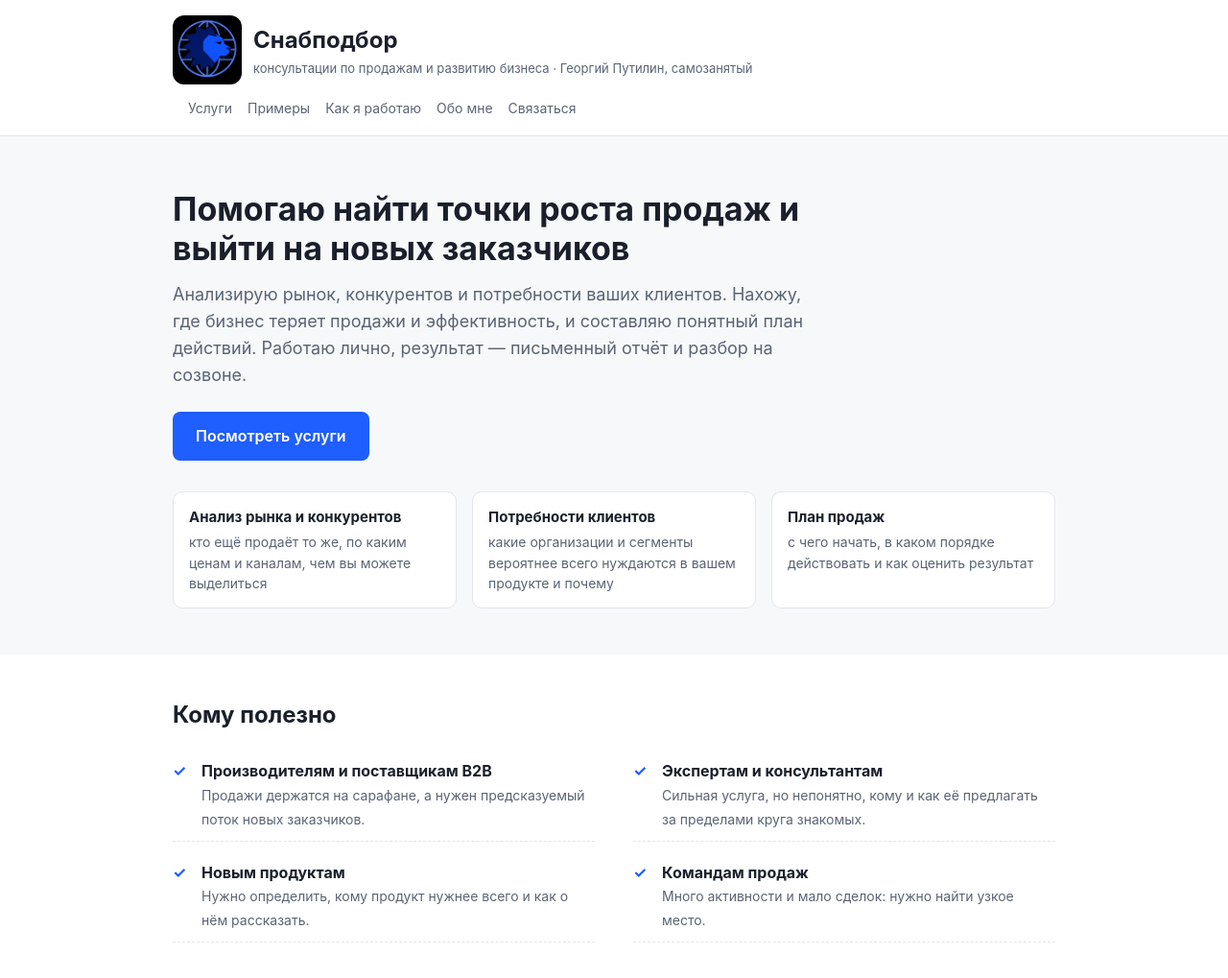
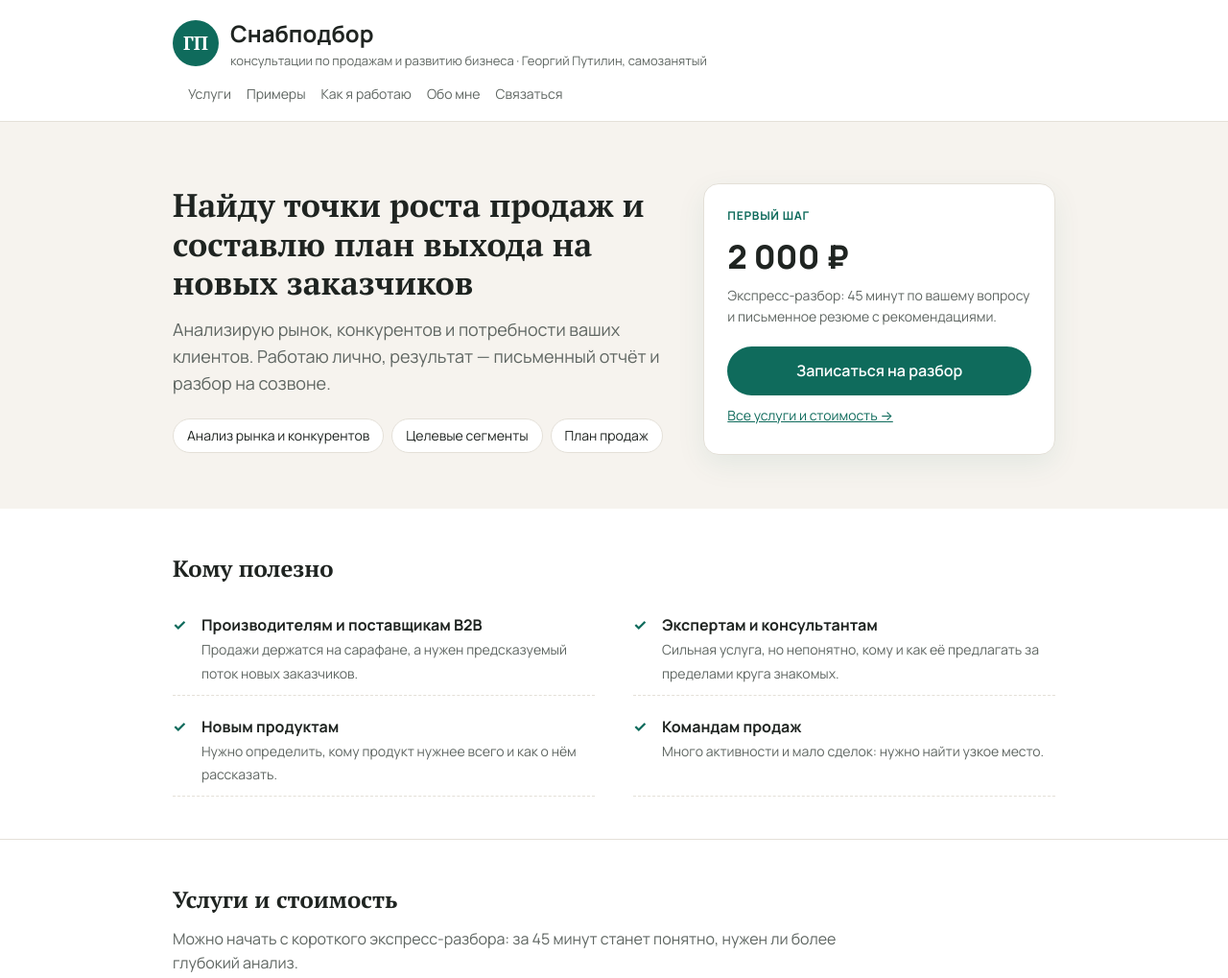
Before and after one commit to georgyputilin-ship-it/snabpodbor-site, a plain HTML site: page index.html in a window 1280 px wide. Shown: the top 1019 px of the page at 96% size. Drawn offline with Linux system fonts and the light colour scheme.

Commit message:
Новый визуал: палитра, шрифты, первый экран с входной услугой
Co-Authored-By: Claude Opus 5.5 <noreply@anthropic.com>
Claude-Session: https://claude.ai/code/session_01SDUXFQK8XoGqkB38rXii8V

```diff
--- a/index.html
+++ b/index.html
@@ -6,10 +6,11 @@
 <meta name="viewport" content="width=device-width, initial-scale=1">
 <title>Консультации по продажам и развитию бизнеса — Георгий Путилин</title>
 <meta name="description" content="Анализ рынка, конкурентов и потребностей клиентов, поиск точек роста продаж и эффективности, план выхода на новых заказчиков. Консультации лично, фиксированная стоимость.">
+<link rel="preconnect" href="https://fonts.googleapis.com"><link href="https://fonts.googleapis.com/css2?family=Manrope:wght@400;600;700;800&family=PT+Serif:wght@700&display=swap" rel="stylesheet">
 <style>
-  :root { --ink:#1a1f2b; --muted:#5b6475; --line:#e3e6ec; --accent:#1f5eff; --bg:#f7f8fa; --ok:#1a7f37; }
+  :root { --ink:#1f2421; --muted:#5f6662; --line:#e4e0d8; --accent:#0f6b5c; --bg:#f6f3ee; --ok:#0f6b5c; }
   * { box-sizing:border-box; }
-  body { margin:0; font-family:-apple-system,BlinkMacSystemFont,"Segoe UI",Roboto,Arial,sans-serif; color:var(--ink); background:#fff; line-height:1.55; }
+  body { margin:0; font-family:"Manrope",-apple-system,BlinkMacSystemFont,"Segoe UI",Roboto,Arial,sans-serif; color:var(--ink); background:#fff; line-height:1.55; }
   .wrap { max-width:960px; margin:0 auto; padding:0 20px; }
   a { color:var(--accent); }
   header { border-bottom:1px solid var(--line); padding:16px 0; }
@@ -23,7 +24,7 @@
   .lead { color:var(--muted); font-size:18px; max-width:680px; margin:0; }
   .btn { display:inline-block; background:var(--accent); color:#fff; text-decoration:none; font-weight:600; padding:13px 24px; border-radius:8px; margin-top:24px; border:0; cursor:pointer; font:inherit; font-weight:600; }
   .btn:hover { opacity:.9; }
-  .facts { display:grid; grid-template-columns:repeat(3,1fr); gap:16px; margin-top:32px; }
+  .facts-old { display:grid; grid-template-columns:repeat(3,1fr); gap:16px; margin-top:32px; }
   .facts div { background:#fff; border:1px solid var(--line); border-radius:10px; padding:14px 16px; font-size:14px; color:var(--muted); }
   .facts b { display:block; color:var(--ink); font-size:15px; margin-bottom:4px; }
   section { padding:44px 0; border-bottom:1px solid var(--line); }
@@ -77,26 +78,50 @@
   .about .big small { display:block; font-size:13px; font-weight:400; color:var(--muted); }
   .about p { margin:0; font-size:17px; }
   @media (max-width:760px){ .who-list,.cases{grid-template-columns:1fr;} .steps{flex-direction:column; gap:18px;} .about{grid-template-columns:1fr;} }
+
+  h1, h2 { font-family:"PT Serif",Georgia,serif; }
+  .wordmark { width:48px; height:48px; border-radius:50%; background:var(--accent); color:#fff; display:flex; align-items:center; justify-content:center; font-family:"PT Serif",Georgia,serif; font-weight:700; font-size:20px; }
+  .hero { background:var(--bg); padding:64px 0 56px; }
+  .hero-grid { display:grid; grid-template-columns:1.4fr 1fr; gap:40px; align-items:center; }
+  .hero-card { background:#fff; border:1px solid var(--line); border-radius:16px; padding:24px; box-shadow:0 10px 30px rgba(15,107,92,.08); }
+  .hero-card .k { font-size:12px; text-transform:uppercase; letter-spacing:.06em; color:var(--accent); font-weight:700; }
+  .hero-card .p { font-size:34px; font-weight:800; margin:6px 0 4px; }
+  .hero-card p { margin:0 0 6px; color:var(--muted); font-size:14px; }
+  .hero-card .btn { margin-top:14px; width:100%; text-align:center; }
+  .pills { display:flex; flex-wrap:wrap; gap:8px; margin-top:22px; }
+  .pills span { background:#fff; border:1px solid var(--line); border-radius:30px; padding:6px 14px; font-size:14px; }
+  .btn { border-radius:30px; }
+  .dark { background:#16302b; }
+  .case { background:#1f3d37; }
+  .case .lbl, .case dt { color:#9fdcc9; }
+  .status { background:#2b4c45; color:#d2efe6; }
+  .steps div::before { color:#cfe5df; }
+  .who-list li::before { color:var(--accent); }
+  @media (max-width:760px){ .hero-grid{grid-template-columns:1fr;} }
 </style>
 </head>
 <body>
 
 <header>
   <div class="wrap">
-    <div class="brand"><img src="logo.png" alt="Снабподбор" width="72" height="72" style="border-radius:12px"><div class="logo">Снабподбор<span>консультации по продажам и развитию бизнеса · Георгий Путилин, самозанятый</span></div></div>
+    <div class="brand"><div class="wordmark">ГП</div><div class="logo">Снабподбор<span>консультации по продажам и развитию бизнеса · Георгий Путилин, самозанятый</span></div></div>
     <nav><a href="#services">Услуги</a><a href="#cases">Примеры</a><a href="#how">Как я работаю</a><a href="#about">Обо мне</a><a href="#contacts">Связаться</a></nav>
   </div>
 </header>
 
 <div class="hero">
-  <div class="wrap">
-    <h1>Помогаю найти точки роста продаж и выйти на новых заказчиков</h1>
-    <p class="lead">Анализирую рынок, конкурентов и потребности ваших клиентов. Нахожу, где бизнес теряет продажи и эффективность, и составляю понятный план действий. Работаю лично, результат — письменный отчёт и разбор на созвоне.</p>
-    <a class="btn" href="#services">Посмотреть услуги</a>
-    <div class="facts">
-      <div><b>Анализ рынка и конкурентов</b>кто ещё продаёт то же, по каким ценам и каналам, чем вы можете выделиться</div>
-      <div><b>Потребности клиентов</b>какие организации и сегменты вероятнее всего нуждаются в вашем продукте и почему</div>
-      <div><b>План продаж</b>с чего начать, в каком порядке действовать и как оценить результат</div>
+  <div class="wrap hero-grid">
+    <div>
+      <h1>Найду точки роста продаж и составлю план выхода на новых заказчиков</h1>
+      <p class="lead">Анализирую рынок, конкурентов и потребности ваших клиентов. Работаю лично, результат — письменный отчёт и разбор на созвоне.</p>
+      <div class="pills"><span>Анализ рынка и конкурентов</span><span>Целевые сегменты</span><span>План продаж</span></div>
+    </div>
+    <div class="hero-card">
+      <div class="k">Первый шаг</div>
+      <div class="p">2 000 ₽</div>
+      <p>Экспресс-разбор: 45 минут по вашему вопросу и письменное резюме с рекомендациями.</p>
+      <a class="btn" href="mailto:zapros@snabpodbor.ru?subject=Оплата: Экспресс-разбор">Записаться на разбор</a>
+      <p style="margin-top:10px"><a href="#services">Все услуги и стоимость →</a></p>
     </div>
   </div>
 </div>
```
Also changed, not shown: oferta.html (+2 -2 lines), privacy.html (+2 -2 lines).
